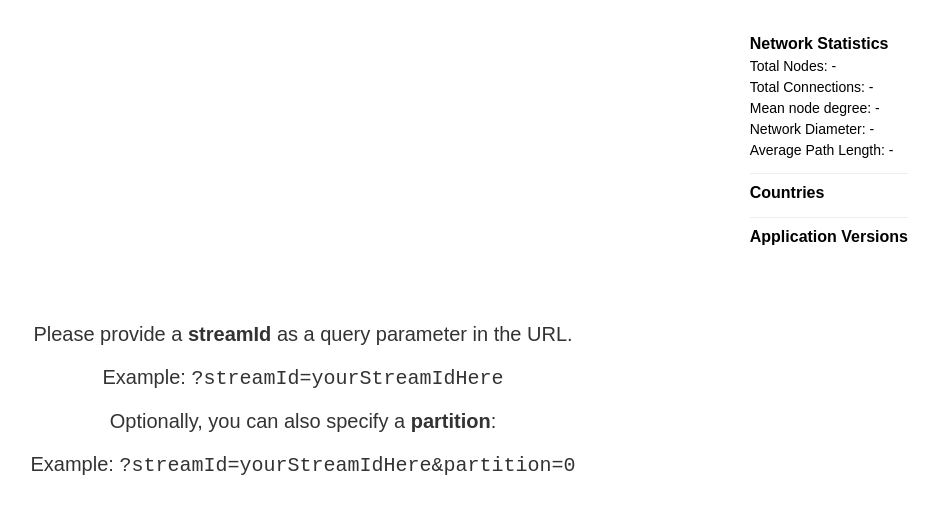
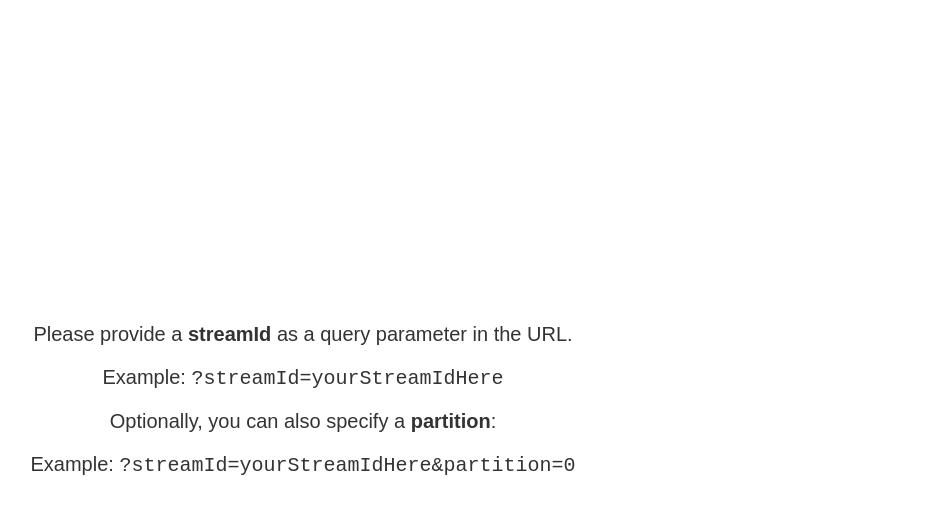
Before and after one commit to streamr-dev/live-crawler, a website: page public/index.html in a window 1280 px wide. Shown: the whole page, without its empty margins (337-1275 px from the left). Drawn offline with nearby package versions, Linux system fonts and the light colour scheme.

Commit message:
hide legend initially until data loads

```diff
--- a/public/index.html
+++ b/public/index.html
@@ -17,7 +17,7 @@
     <p>Example: <code>?streamId=yourStreamIdHere&partition=0</code></p>
 </div>
 
-<div id="legend" class="legend">
+<div id="legend" class="legend" style="display: none;">
     <h3>Network Statistics</h3>
     <p>Total Nodes: <span id="total-nodes">-</span></p>
     <p>Total Connections: <span id="total-connections">-</span></p>
--- a/public/main.js
+++ b/public/main.js
@@ -291,6 +291,9 @@ if (!streamId) {
         document.getElementById('loading').style.display = 'none';
         clearInterval(timerInterval);
 
+        // Show the legend
+        document.getElementById('legend').style.display = 'block';
+
         // Build nodes and links
         const nodes = [];
         const nodeById = new Map();
```
